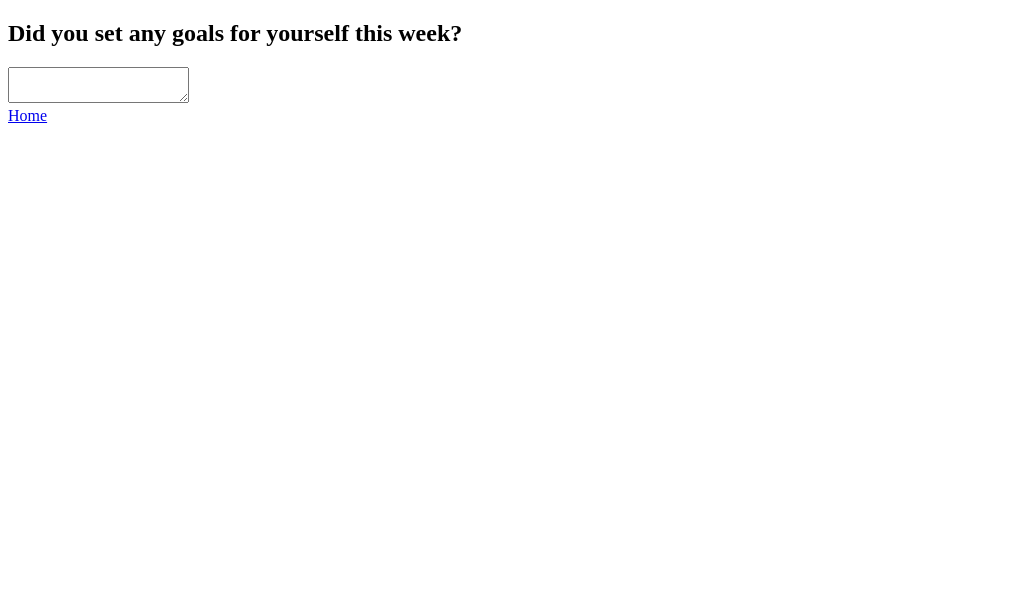
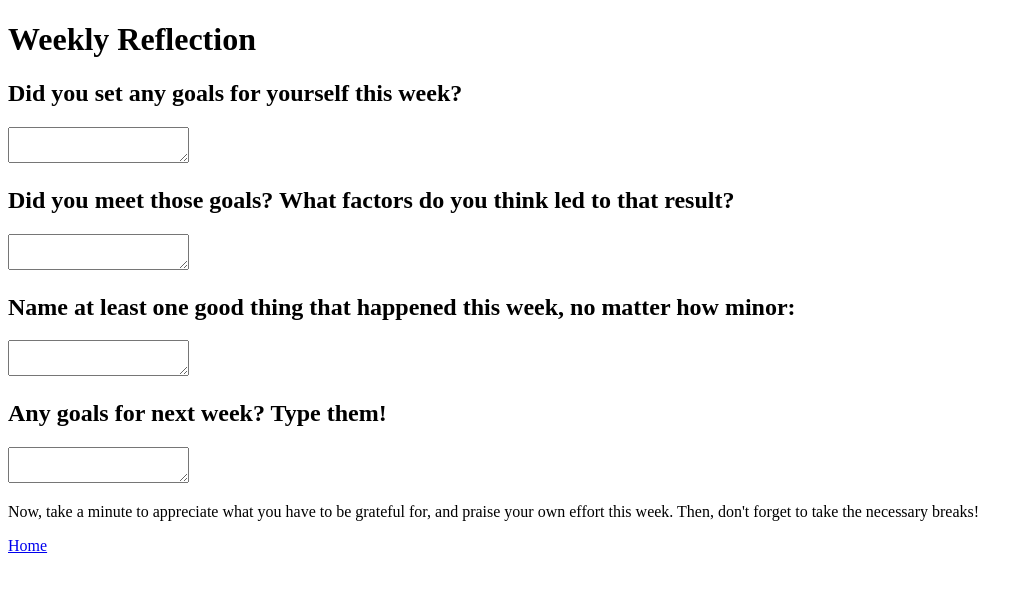
Before and after one commit to AmruThirumalai/ComfortingHands, a plain HTML site: page Journal/weekly-reflection.html in a window 1280 px wide. Shown: the whole page, without its empty margins (0-1033 px from the left). Drawn offline with Linux system fonts and the light colour scheme.

Commit message:
extra changes

```diff
--- a/Journal/weekly-reflection.html
+++ b/Journal/weekly-reflection.html
@@ -7,9 +7,23 @@
     <title>Weekly Reflection</title>
 </head>
 <body>
+    <h1>Weekly Reflection</h1>
     <h2>Did you set any goals for yourself this week?</h2>
     <textarea></textarea>
     <br>
+    <h2>Did you meet those goals? What factors do you think led to that result?</h2>
+    <textarea></textarea>
+    <br>
+    <h2>Name at least one good thing that happened this week, no matter how minor:</h2>
+    <textarea></textarea>
+    <br>
+    <h2>Any goals for next week? Type them!</h2>
+    <textarea></textarea>
+    <br>
+    <p>Now, take a minute to appreciate what you have to be grateful for,
+         and praise your own effort this week. Then, don't forget to take the necessary breaks! </p>
+
     <a href="Ahome.html">Home</a>
 </body>
 </html>
+</head>
```
Also changed, not shown: Journal/dailycheckin.html (+1 -0 lines), Journal/resources.html (+2 -1 lines).
